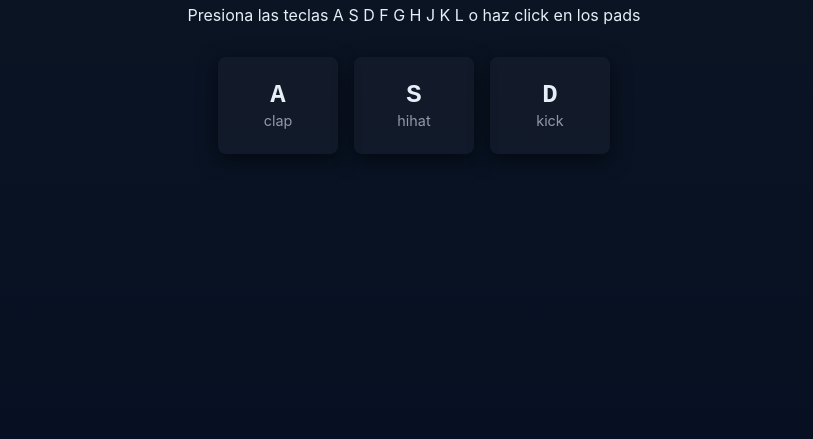
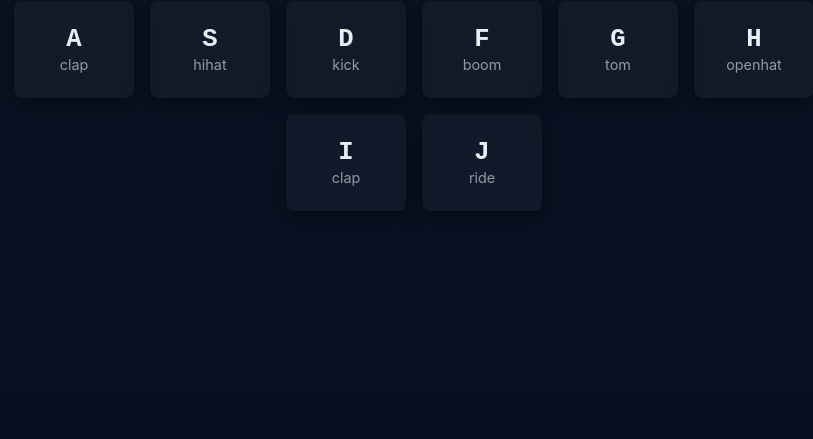
Before and after one commit to orodriguez-dev/javascript30-drumkit, a plain HTML site: page index.html in a window 1280 px wide. Shown: the part 361-800 px from the top of the page, without its empty margins (226-1039 px from the left). Drawn offline with Linux system fonts and the light colour scheme.

Commit message:
Estyl - Sonic

```diff
--- a/index.html
+++ b/index.html
@@ -26,6 +26,26 @@
                 <kbd>D</kbd>
                 <span class="sound">kick</span>
             </div>
+            <div data-key="70" class="key">
+                <kbd>F</kbd>
+                <span class="sound">boom</span>
+            </div>
+            <div data-key="71" class="key">
+                <kbd>G</kbd>
+                <span class="sound">tom</span>
+            </div>
+            <div data-key="72" class="key">
+                <kbd>H</kbd>
+                <span class="sound">openhat</span>
+            </div>
+            <div data-key="73" class="key">
+                <kbd>I</kbd>
+                <span class="sound">clap</span>
+            </div>
+            <div data-key="74" class="key">
+                <kbd>J</kbd>
+                <span class="sound">ride</span>
+            </div>
             <!-- Añade más keys conforme necesites -->
         </div>
 
@@ -33,6 +53,12 @@
         <audio data-key="65" src="assets/sounds/clap.wav"></audio>
         <audio data-key="83" src="assets/sounds/hihat.wav"></audio>
         <audio data-key="68" src="assets/sounds/kick.wav"></audio>
+        <audio data-key="70" src="assets/sounds/boom.wav"></audio>
+        <audio data-key="71" src="assets/sounds/tom.wav"></audio>
+        <audio data-key="72" src="assets/sounds/openhat.wav"></audio>
+        <audio data-key="73" src="assets/sounds/clap.wav"></audio>
+        <audio data-key="74" src="assets/sounds/ride.wav"></audio>
+
 
     </main>
     <script src="js/app.js"></script>
```
Also changed, not shown: 10 other files.
